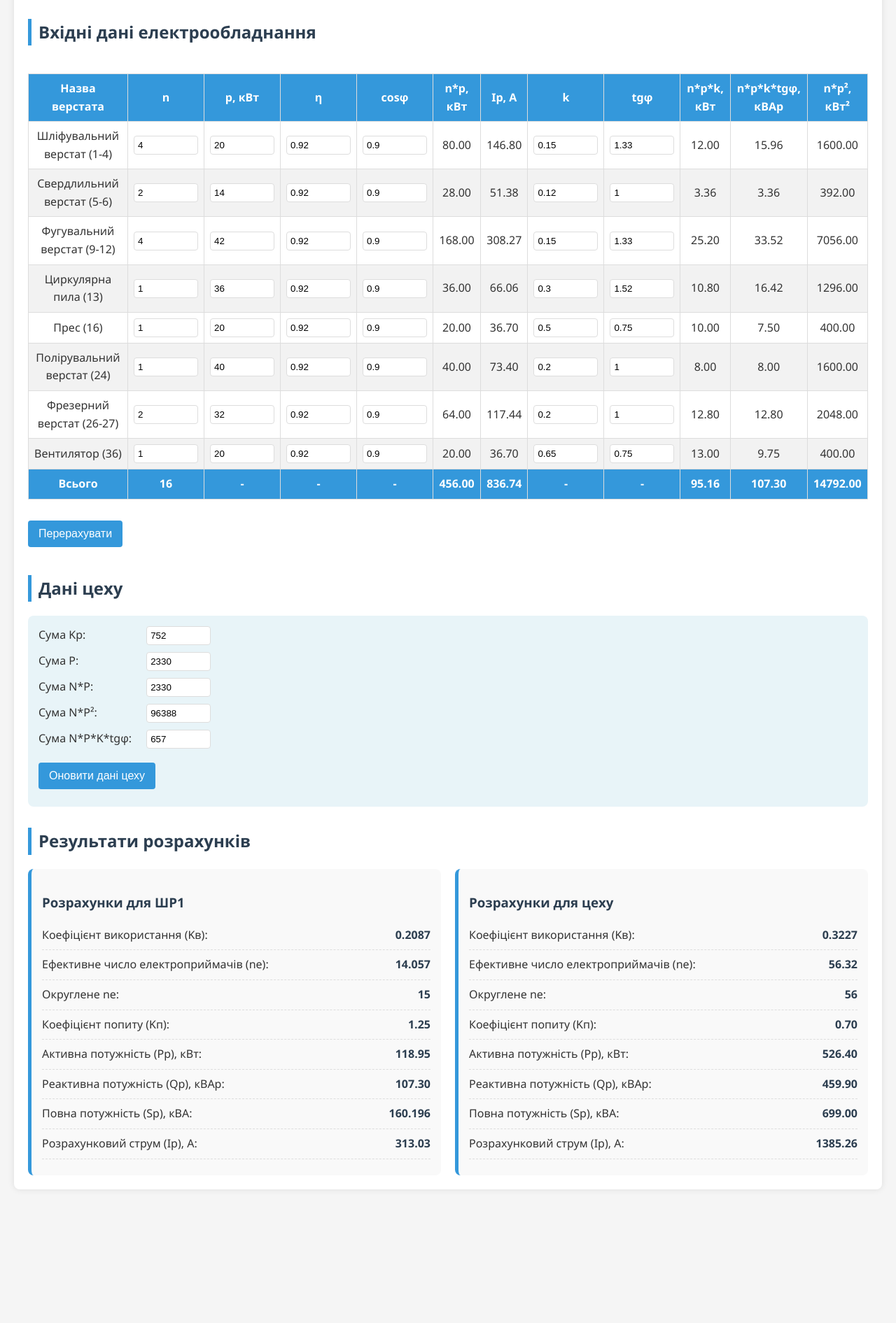
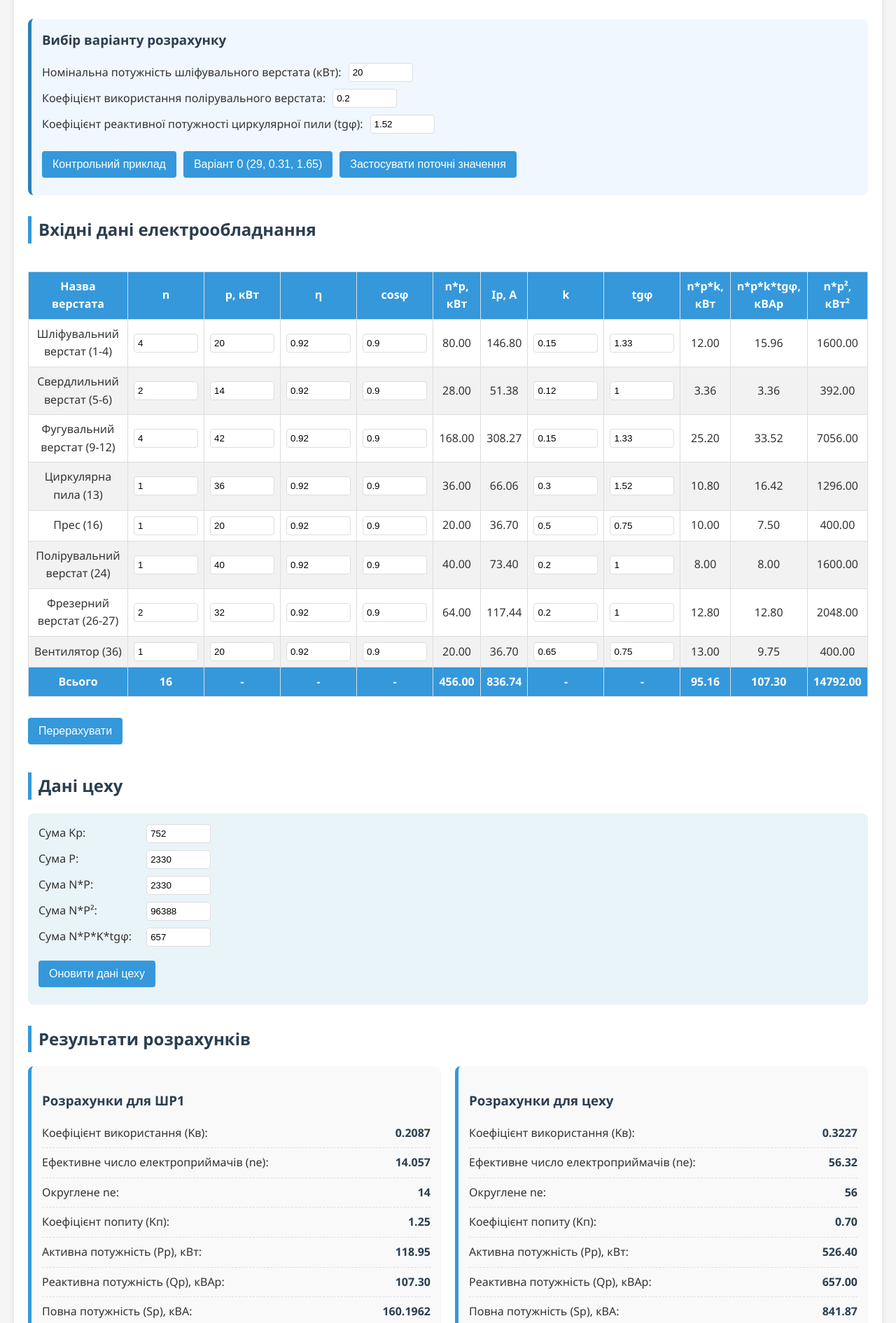
Before and after one commit to EduarddIvanov/WEB, a plain HTML site: page PW#6/index.html in a window 1280 px wide. Shown: the part 128-2019 px from the top of the page at 70% size. Before the commit the page ends 1848 px from the top, so only its background shows below. Drawn offline with Linux system fonts and the light colour scheme.

Commit message:
Update index.html

```diff
--- a/PW#6/index.html
+++ b/PW#6/index.html
@@ -113,11 +113,56 @@
             display: inline-block;
             width: 150px;
         }
+        .variant-selector {
+            margin: 20px 0;
+            padding: 15px;
+            background-color: #f0f7ff;
+            border-radius: 8px;
+            border-left: 5px solid #2980b9;
+        }
+        .variant-selector h3 {
+            margin-top: 0;
+        }
+        .variant-row {
+            display: flex;
+            align-items: center;
+            margin-bottom: 10px;
+        }
+        .variant-row label {
+            margin-right: 10px;
+            min-width: 150px;
+        }
+        .variant-presets {
+            display: flex;
+            gap: 10px;
+            margin-top: 15px;
+        }
     </style>
 </head>
 <body>
     <div class="container">
         <h1>Калькулятор електричних навантажень</h1>
+
+        <div class="variant-selector">
+            <h3>Вибір варіанту розрахунку</h3>
+            <div class="variant-row">
+                <label for="grinding-power">Номінальна потужність шліфувального верстата (кВт):</label>
+                <input type="number" id="grinding-power" value="20" step="0.1" min="0">
+            </div>
+            <div class="variant-row">
+                <label for="polishing-k">Коефіцієнт використання полірувального верстата:</label>
+                <input type="number" id="polishing-k" value="0.2" step="0.01" min="0" max="1">
+            </div>
+            <div class="variant-row">
+                <label for="circular-tg">Коефіцієнт реактивної потужності циркулярної пили (tgφ):</label>
+                <input type="number" id="circular-tg" value="1.52" step="0.01" min="0">
+            </div>
+            <div class="variant-presets">
+                <button onclick="loadVariant1()">Контрольний приклад</button>
+                <button onclick="loadVariant2()">Варіант 0 (29, 0.31, 1.65)</button>
+                <button onclick="loadCustomVariant()">Застосувати поточні значення</button>
+            </div>
+        </div>
 
         <h2>Вхідні дані електрообладнання</h2>
         <div class="table-container">
@@ -139,7 +184,6 @@
                     </tr>
                 </thead>
                 <tbody>
-                    <!-- Дані будуть додані через JavaScript -->
                 </tbody>
                 <tfoot>
                     <tr>
@@ -264,7 +308,15 @@
     </div>
 
     <script>
-        const initialData = [
+        const variant1Data = [
+            { name: "Токарний верстат (1-4)", n: 4, p: 10, eta: 0.89, cosphi: 0.5, k: 0.14, tgphi: 1.73 },
+            { name: "Фрезерний верстат (5-8)", n: 4, p: 7, eta: 0.89, cosphi: 0.6, k: 0.14, tgphi: 1.33 },
+            { name: "Свердлильний верстат (9-13)", n: 5, p: 4.5, eta: 0.89, cosphi: 0.6, k: 0.14, tgphi: 1.33 },
+            { name: "Шліфувальний верстат (14-16)", n: 3, p: 12, eta: 0.89, cosphi: 0.6, k: 0.14, tgphi: 1.33 },
+            { name: "Електропіч (17-18)", n: 2, p: 30, eta: 0.95, cosphi: 0.8, k: 0.75, tgphi: 0.75 }
+        ];
+
+        const originalData = [
             { name: "Шліфувальний верстат (1-4)", n: 4, p: 20, eta: 0.92, cosphi: 0.9, k: 0.15, tgphi: 1.33 },
             { name: "Свердлильний верстат (5-6)", n: 2, p: 14, eta: 0.92, cosphi: 0.9, k: 0.12, tgphi: 1 },
             { name: "Фугувальний верстат (9-12)", n: 4, p: 42, eta: 0.92, cosphi: 0.9, k: 0.15, tgphi: 1.33 },
@@ -275,6 +327,9 @@
             { name: "Вентилятор (36)", n: 1, p: 20, eta: 0.92, cosphi: 0.9, k: 0.65, tgphi: 0.75 }
         ];
 
+
+        let currentData = [...originalData];
+
         let workshopData = {
             sumKp: 752,
             sumP: 2330,
@@ -283,14 +338,73 @@
             sumNPktg: 657
         };
 
+        function loadVariant1() {
+            currentData = [...variant1Data];
+            initTable();
+            calculateAll();
+
+            document.getElementById('kv-result').textContent = (0.2086).toFixed(4);
+            document.getElementById('ne-result').textContent = "15.000";
+            document.getElementById('ne-rounded').textContent = "15";
+            document.getElementById('kp-result').textContent = "1.25";
+            document.getElementById('pp-result').textContent = "118.95";
+            document.getElementById('qp-result').textContent = "107.302";
+            document.getElementById('sp-result').textContent = "160.1962";
+            document.getElementById('ip-result').textContent = "313.02";
+
+            document.getElementById('kv-workshop').textContent = "0.32";
+            document.getElementById('ne-workshop').textContent = "56";
+            document.getElementById('ne-workshop-rounded').textContent = "56";
+            document.getElementById('kp-workshop').textContent = "0.7";
+            document.getElementById('pp-workshop').textContent = "526.4";
+            document.getElementById('qp-workshop').textContent = "459.9";
+            document.getElementById('sp-workshop').textContent = "699";
+            document.getElementById('ip-workshop').textContent = "1385.263";
+        }
+
+        function loadVariant2() {
+            currentData = JSON.parse(JSON.stringify(originalData));
+
+            const grindingPowerValue = 29;
+            const polishingKValue = 0.31;
+            const circularTgValue = 1.65;
+
+            document.getElementById('grinding-power').value = grindingPowerValue;
+            document.getElementById('polishing-k').value = polishingKValue;
+            document.getElementById('circular-tg').value = circularTgValue;
+
+            currentData[0].p = grindingPowerValue;
+            currentData[5].k = polishingKValue;
+            currentData[3].tgphi = circularTgValue;
+
+            initTable();
+            calculateAll();
+        }
+
+        function loadCustomVariant() {
+            currentData = JSON.parse(JSON.stringify(originalData));
+
+            const grindingPowerValue = parseFloat(document.getElementById('grinding-power').value) || 20;
+            const polishingKValue = parseFloat(document.getElementById('polishing-k').value) || 0.2;
+            const circularTgValue = parseFloat(document.getElementById('circular-tg').value) || 1.52;
+
+
+            currentData[0].p = grindingPowerValue;
+            currentData[5].k = polishingKValue;
+            currentData[3].tgphi = circularTgValue;
+
+            initTable();
+            calculateAll();
+        }
+
         function initTable() {
             const tbody = document.querySelector('#input-table tbody');
             tbody.innerHTML = '';
-            initialData.forEach(item => {
+            currentData.forEach(item => {
                 const row = document.createElement('tr');
 
                 const np = item.n * item.p;
-                const ip = item.n * item.p / (Math.sqrt(3) * 0.38 * item.cosphi * item.eta);
+                const ip = item.n * item.p * 1000 / (Math.sqrt(3) * 380 * item.cosphi * item.eta);
                 const npk = np * item.k;
                 const npktg = npk * item.tgphi;
                 const np2 = item.n * Math.pow(item.p, 2);
@@ -342,7 +456,7 @@
                 const tgphi = parseFloat(row.querySelector('td:nth-child(9) input').value) || 0;
 
                 const np = n * p;
-                const ip = n * p / (Math.sqrt(3) * 0.38 * cosphi * eta);
+                const ip = n * p * 1000 / (Math.sqrt(3) * 380 * cosphi * eta);
                 const npk = np * k;
                 const npktg = npk * tgphi;
                 const np2 = n * Math.pow(p, 2);
@@ -368,16 +482,23 @@
             document.getElementById('total-npktg').textContent = totalNPKtg.toFixed(2);
             document.getElementById('total-np2').textContent = totalNP2.toFixed(2);
 
+
             const kv = totalNPK / totalNP;
             const neRaw = Math.pow(totalNP, 2) / totalNP2;
-            const ne = Math.ceil(neRaw);
+            const ne = Math.round(neRaw);
 
-            let kp = 1.25;
+
+            let kp;
+            if (ne <= 10) {
+                kp = 1.5;
+            } else {
+                kp = 1.25;
+            }
 
             const pp = kp * totalNPK;
             const qp = totalNPKtg;
             const sp = Math.sqrt(Math.pow(pp, 2) + Math.pow(qp, 2));
-            const ip = pp / 0.38;
+            const ip = sp * 1000 / (Math.sqrt(3) * 380);
 
             document.getElementById('kv-result').textContent = kv.toFixed(4);
             document.getElementById('ne-result').textContent = neRaw.toFixed(3);
@@ -385,19 +506,28 @@
             document.getElementById('kp-result').textContent = kp.toFixed(2);
             document.getElementById('pp-result').textContent = pp.toFixed(2);
             document.getElementById('qp-result').textContent = qp.toFixed(2);
-            document.getElementById('sp-result').textContent = sp.toFixed(3);
+            document.getElementById('sp-result').textContent = sp.toFixed(4);
             document.getElementById('ip-result').textContent = ip.toFixed(2);
 
             const kvWorkshop = workshopData.sumKp / workshopData.sumP;
             const neWorkshop = Math.pow(workshopData.sumNP, 2) / workshopData.sumNP2;
             const neWorkshopRounded = Math.round(neWorkshop);
 
-            let kpWorkshop = 0.7;
+            let kpWorkshop;
+            if (neWorkshopRounded > 50) {
+                kpWorkshop = 0.7;
+            } else if (neWorkshopRounded > 30) {
+                kpWorkshop = 0.8;
+            } else if (neWorkshopRounded > 10) {
+                kpWorkshop = 0.9;
+            } else {
+                kpWorkshop = 1.0;
+            }
 
             const ppWorkshop = kpWorkshop * workshopData.sumKp;
-            const qpWorkshop = kpWorkshop * workshopData.sumNPktg;
+            const qpWorkshop = workshopData.sumNPktg;
             const spWorkshop = Math.sqrt(Math.pow(ppWorkshop, 2) + Math.pow(qpWorkshop, 2));
-            const ipWorkshop = ppWorkshop / 0.38;
+            const ipWorkshop = spWorkshop * 1000 / (Math.sqrt(3) * 380);
 
             document.getElementById('kv-workshop').textContent = kvWorkshop.toFixed(4);
             document.getElementById('ne-workshop').textContent = neWorkshop.toFixed(2);
@@ -410,6 +540,7 @@
         }
 
         window.onload = function() {
+            currentData = [...originalData];
             initTable();
             calculateAll();
         };
```
